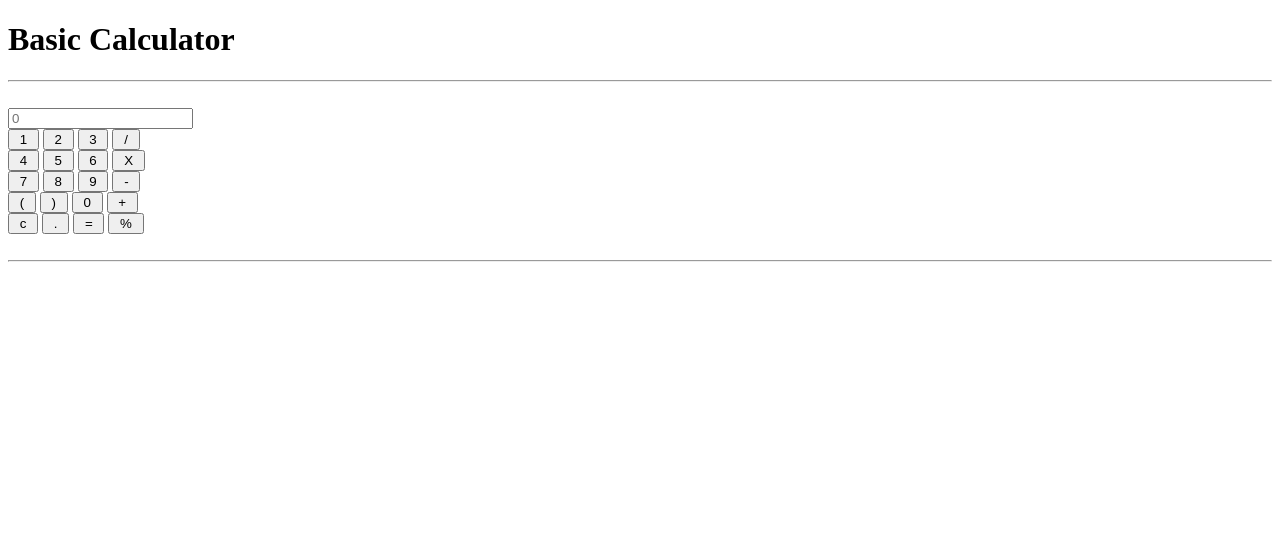
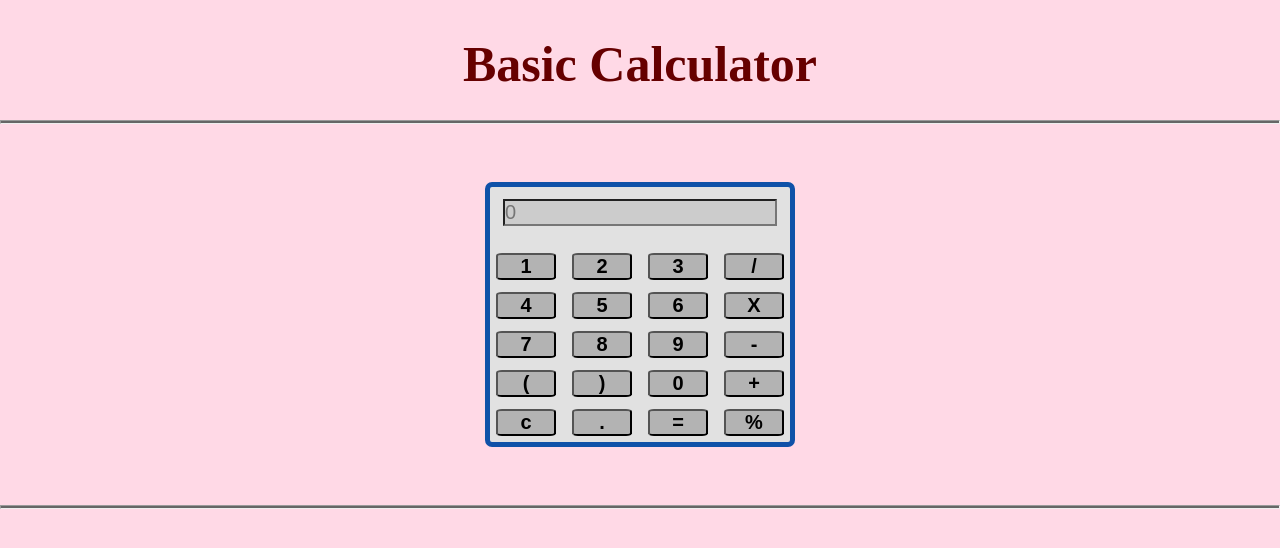
Before and after one commit to juliezimmer/weekend-challenge-2, a website: page public/index.html in a window 1280 px wide. Drawn offline with Linux system fonts and the light colour scheme.

Commit message:
add styling for calculator

```diff
--- a/public/styles.css
+++ b/public/styles.css
@@ -0,0 +1,63 @@
+/*removes browser default settings*/
+* {
+    padding: 0px;
+    margin: 0px;
+}
+
+/*styles the entire page*/
+html {
+    background-color: #ffd9e6;
+}
+
+/*style the horizontal lines*/
+hr {
+    height: 2px;
+    background-color: #666666;
+}
+
+/*style heading*/
+h1 {
+    text-align: center;
+    color: #660000;
+    height: 50px;
+    font-size: 50px;
+    padding: 35px;
+}
+
+/*style the container div with the calculator*/
+#calculatorContainer {
+    position: relative;
+    width: 300px;
+    border: 5px solid #0f51a8;
+    margin:40px auto;
+    border-radius: 7px;
+    background-color: #e1e1e1;
+}
+
+/*style input field*/
+input[type=text]{
+    position: relative;
+    display: block;
+    width: 90%;
+    margin:12px auto 3px auto;
+    font-size: 20px;
+    background-color: #cccccc;
+}
+
+/*style buttons*/
+input[type=button]{
+    position: relative;
+    background-color: #b3b3b3;
+    width: 20%;
+    margin: 2%;
+    font-size: 20px;
+    font-weight: bold;
+    border-radius: 10%;
+}
+
+/*hover effect*/
+input[type=button]:hover {
+    background-color: #8c8c8c;
+
+
+}
```
Also changed, not shown: app.js (+7 -2 lines), public/client.js (+14 -0 lines), public/index.html (+2 -2 lines).
